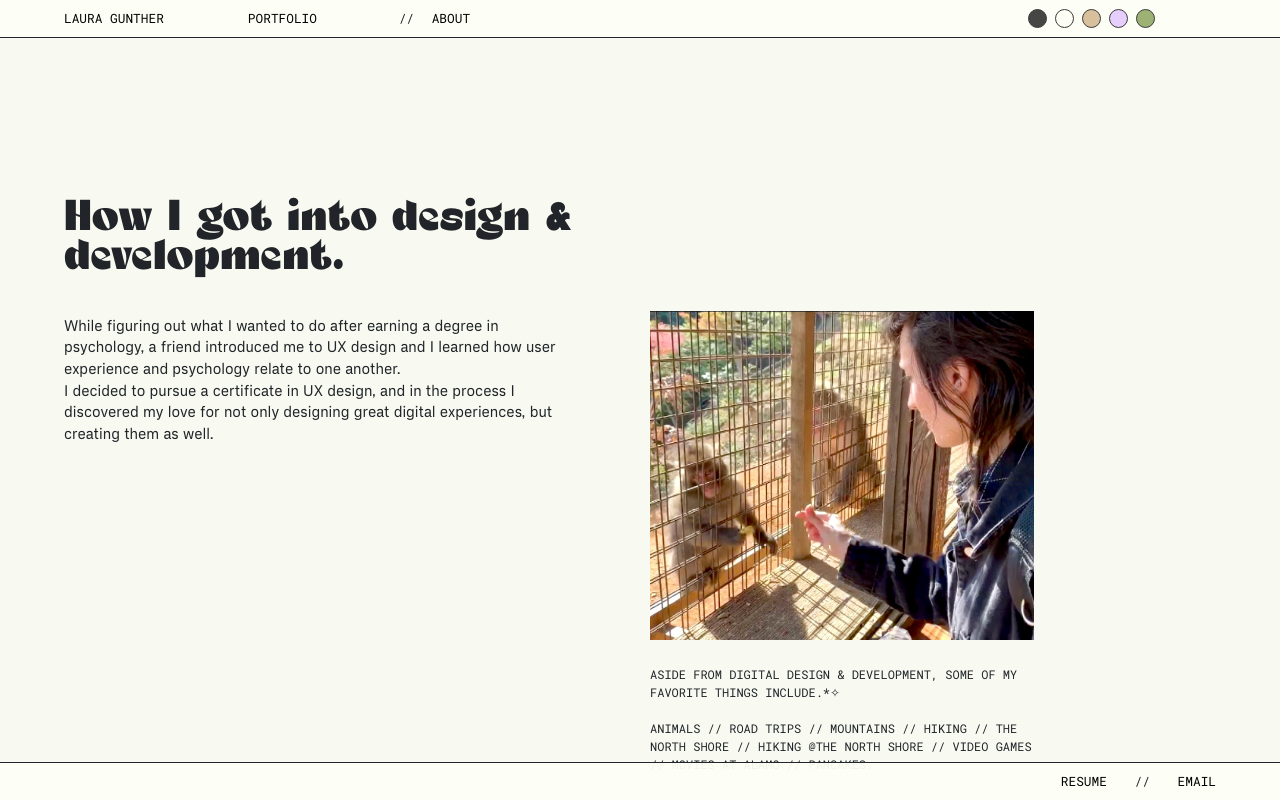
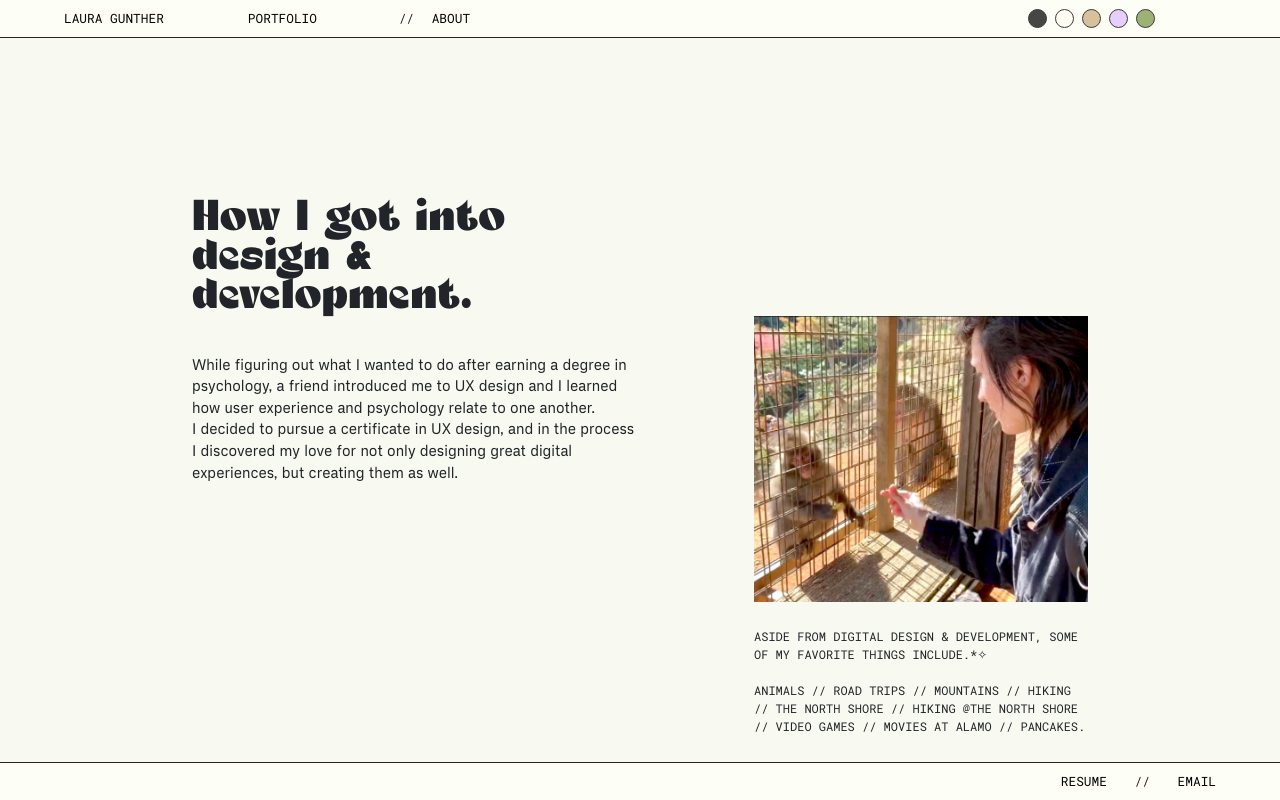
Before and after one commit to lo-designs/Portfolio, a React (Create React App) app: page /about in a window 1280 px wide. Built offline with nearby package versions, Linux system fonts and the light colour scheme.

Commit message:
fix formatting

```diff
--- a/src/Components/About/About.scss
+++ b/src/Components/About/About.scss
@@ -1,5 +1,5 @@
 .about-section {
-  padding: 0 5%;
+  padding: 0 15%;
   height: 100vh;
   margin: 25vh 0 20vh 0;
 
@@ -8,42 +8,30 @@
     font-family: "Celebrate-Retro";
     line-height: 0.9em;
     padding-bottom: 30px;
+    width: 35vw;
   }
 
   .about-summary {
-    width: 40vw;
     font-family: "Vercetti";
     font-size: 0.9rem;
+    width: 35vw;
   }
 
   .about-me {
-    margin-left: 50%;
-    margin-top: -150px;
-    padding-left: 10px;
-
+   margin-top: -200px;
+   max-width: 450px;
+   float: right;
+   width: 30vw;
+   padding-left: 50px;
     .me {
       object-fit: cover;
-      width: 30vw;
+
     }
-  }
-
-  .favorite-things-card {
-   // z-index: 10;
-   // margin-top: -3vh;
-   //    background-color: rgb(212, 193, 255, 0.91);
-   //    padding: 20px;
-   //    border: 1px solid;
-   //    border-radius: 15px;
-   //    width: 36vw;
-   //    margin-left: 70px;
-
     .favorite-things {
       padding-top: 25px;
       font-size: 0.75rem;
       font-family: "RobotoMono-Regular";
       text-transform: uppercase;
-      width: 30vw;
-      // margin-left: 2vw;
     }
   }
 }
@@ -67,11 +55,11 @@
       padding-left: 0;
 
       .me {
-         width: 85%;
+         width: 100%;
       }
 
       .favorite-things {
-         width: 80%;
+         width: 100%;
 
       }
     }
--- a/src/Components/PortfolioPages/Neurotype/Neurotype.jsx
+++ b/src/Components/PortfolioPages/Neurotype/Neurotype.jsx
@@ -47,10 +47,10 @@ function Neurotype() {
                   <p>
                     <b>
                       <a href="https://www.neurotype.io/">Neurotype Inc.</a>
-                    </b>{" "}
+                    </b>
                     is building portable brain sensing tools to support the
-                    recovery of people struggling with Substance Use Disorders
-                    [SUD].
+                    recovery of people struggling with Opioid Use Disorder
+                    [OUD], as well as other substance use disorders.
                   </p>
                   <p>
                     We had the honor of working with Neurotype Inc. to help
@@ -161,7 +161,7 @@ function Neurotype() {
           <div className="content">
             <div className="description">
               <p className="title-number">// Summary</p>
-              <p className="description-title">Substantiating OUD treatment.</p>
+              <p className="description-title">Substantiating treatment.</p>
               <p>
                 Currently, addiction healthcare practitioners rely on
                 qualitative data [like self-reports] to inform treatment of OUD.
@@ -172,8 +172,8 @@ function Neurotype() {
               </p>
               <p>
                 We had the privilege of helping create a prototype for Neurotype
-                Inc. in the hopes that they will receive funding for further research and
-                development.
+                Inc. in the hopes that they will receive funding for further
+                research and development.
               </p>
               <p></p>
             </div>
--- a/src/Components/PortfolioPages/PortfolioPages.scss
+++ b/src/Components/PortfolioPages/PortfolioPages.scss
@@ -201,14 +201,13 @@ section .content {
     padding: 0 5%;
 
     .content {
-      padding-top: 131px!important;
+      padding-top: 131px !important;
     }
 
     section {
-
       img {
-         padding-top: 20px;
-       }
+        padding-top: 20px;
+      }
     }
 
     ul {
@@ -230,10 +229,10 @@ section .content {
       animation: none;
     }
 
-    #resources {
-      height: 40vh;
-      width: 100%;
-    }
+   //  #resources {
+   //    height: 40vh;
+   //    width: 100%;
+   //  }
 
     .intro-position,
     .description-position {
@@ -241,7 +240,7 @@ section .content {
     }
 
     .square {
-      display: none;
+      opacity: 0;
     }
 
     .project-type,
--- a/src/Components/PortfolioPages/Yha/Yha.jsx
+++ b/src/Components/PortfolioPages/Yha/Yha.jsx
@@ -51,9 +51,9 @@ function Yha() {
                     to their needs.
                   </p>
                   <p>
-                    My goal was to learn about resources that currently
-                    exist to find areas of opportunity, and determine a way to
-                    make resources more readily available.
+                    My goal was to learn about resources that currently exist to
+                    find areas of opportunity, and determine a way to make
+                    resources more readily available.
                   </p>
                 </div>
               </div>
@@ -74,9 +74,9 @@ function Yha() {
                 01 Deep dive: health & wellness resources for youth.
               </p>
               <p>
-                During research for this project, I quickly found that there are
-                a lot of resources out there, however, many of them are text
-                heavy and hard to scan for important information. This makes it
+                During research for this project, I found a lot of mental health
+                and wellness resources, however, many of them are text heavy and
+                hard to scan for important information. This makes it
                 challenging to find help, especially if you don't know exactly
                 what you need. Interviews with licensed social workers revealed
                 Youth Services Network [YSN] as an effective resource, so I
```
